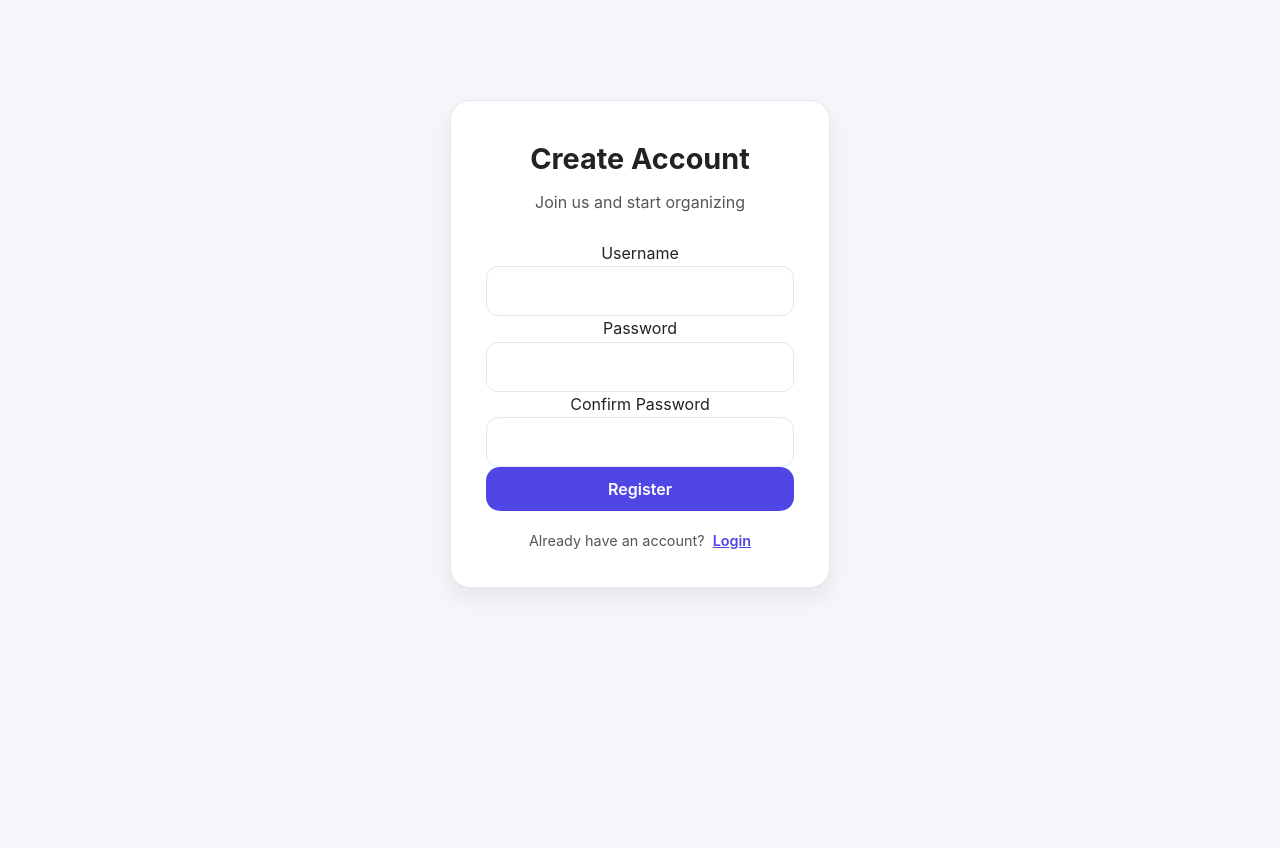
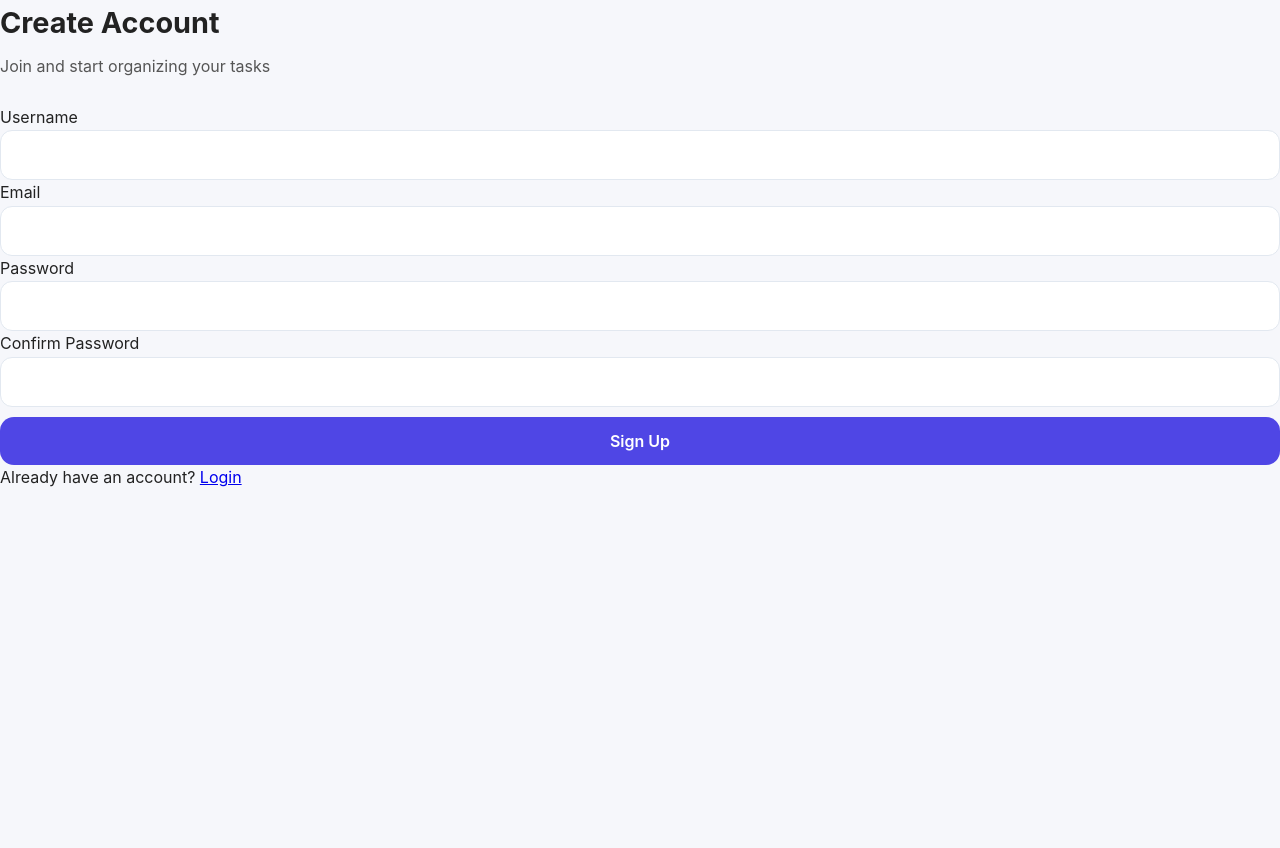
Before and after one commit to Clinton1029/django_todo, a Django app: template todo/templates/signup.html in a window 1280 px wide. Shown: the top 848 px of the page. After the commit the page ends 487 px from the top, so only its background shows below. Run offline with Django 5.2, Linux system fonts and the light colour scheme; the template is opened without the code that fills it, so the values that code supplies are empty, except form fields; form fields are guessed from the names that the template uses.

Commit message:
updated the signup page

```diff
--- a/todo/templates/signup.html
+++ b/todo/templates/signup.html
@@ -3,43 +3,48 @@
 <html lang="en">
 <head>
     <meta charset="UTF-8">
-    <title>Create Account</title>
+    <title>Sign Up</title>
     <link rel="stylesheet" href="{% static 'styles.css' %}">
 </head>
 <body>
 
-<div class="auth-wrapper">
-  <div class="auth-card">
+<div class="auth-container">
+    <div class="auth-box">
 
         <h2 class="auth-title">Create Account</h2>
-    <p class="auth-sub">Join us and start organizing</p>
+        <p class="auth-sub">Join and start organizing your tasks</p>
 
         <form method="POST">
             {% csrf_token %}
             {{ form.non_field_errors }}
 
-        <div>
+            <div class="auth-group">
                 <label>Username</label>
                 {{ form.username }}
             </div>
 
-        <div>
+            <div class="auth-group">
+                <label>Email</label>
+                {{ form.email }}
+            </div>
+
+            <div class="auth-group">
                 <label>Password</label>
                 {{ form.password1 }}
             </div>
 
-        <div>
+            <div class="auth-group">
                 <label>Confirm Password</label>
                 {{ form.password2 }}
             </div>
 
-        <button type="submit" class="btn wide">Register</button>
+            <button class="auth-btn" type="submit">Sign Up</button>
         </form>
 
-    <div class="auth-link">
+        <p class="auth-switch">
             Already have an account?
             <a href="{% url 'login' %}">Login</a>
-    </div>
+        </p>
 
     </div>
 </div>
```
Lines whose indentation alone changed are shown as unchanged.
